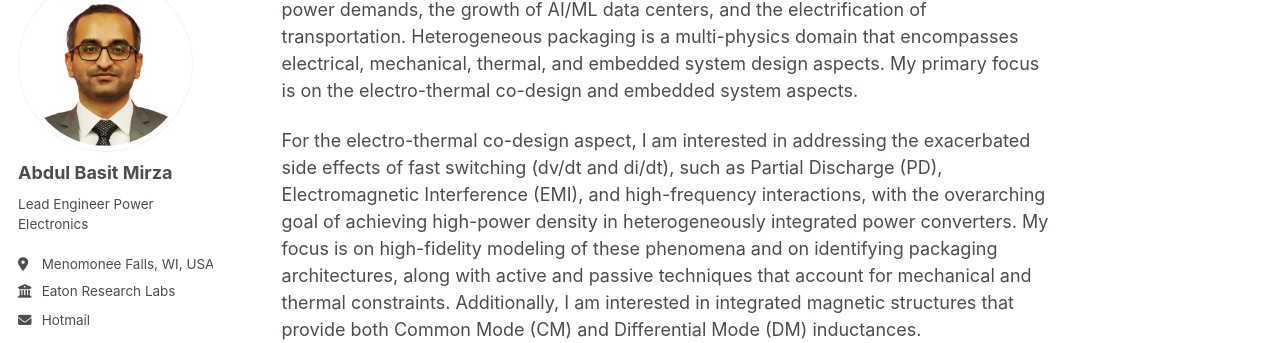
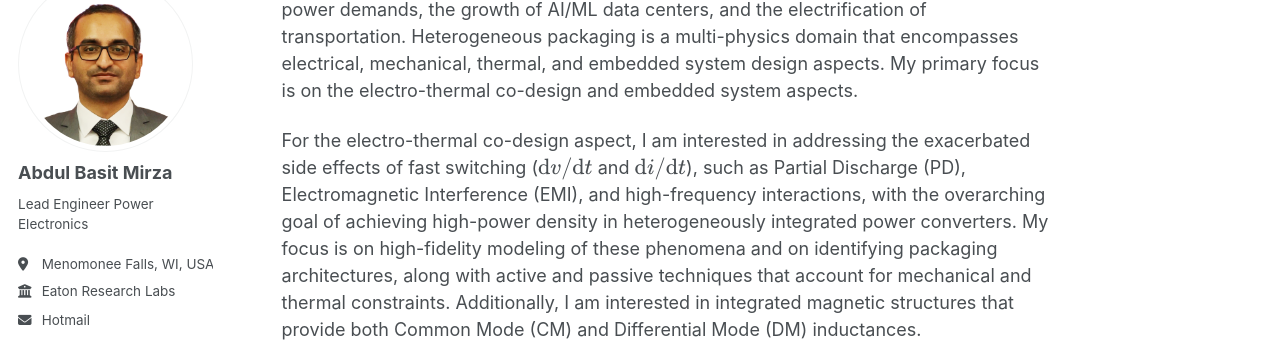
Before and after one commit to AbdulBasitMirza/abdulbasitmirza.github.io, a Jekyll site: the page built from _pages/about.md, in a window 1280 px wide and 900 px high, scrolled down 573 px. Shown: the part 130-473 px from the top of the window. Built offline with Jekyll 4.4.1, drawn with Linux system fonts in a browser that asks for light colours; some web fonts are replaced.

Commit message:
Update about.md

```diff
--- a/_pages/about.md
+++ b/_pages/about.md
@@ -16,6 +16,6 @@ Research Interests
 -----
 I am interested in modular heterogeneous integrated architectures for Wide Bandgap (WBG) and Ultra-Wide Bandgap (UWBG)-based power converters as we advance toward "Power Electronics 3.0", driven by the challenges of an aging electric grid, rising industrial power demands, the growth of AI/ML data centers, and the electrification of transportation. Heterogeneous packaging is a multi-physics domain that encompasses electrical, mechanical, thermal, and embedded system design aspects. My primary focus is on the electro-thermal co-design and embedded system aspects.
 
-For the electro-thermal co-design aspect, I am interested in addressing the exacerbated side effects of fast switching (dv/dt and di/dt), such as Partial Discharge (PD), Electromagnetic Interference (EMI), and high-frequency interactions, with the overarching goal of achieving high-power density in heterogeneously integrated power converters. My focus is on high-fidelity modeling of these phenomena and on identifying packaging architectures, along with active and passive techniques that account for mechanical and thermal constraints. Additionally, I am interested in integrated magnetic structures that provide both Common Mode (CM) and Differential Mode (DM) inductances.
+For the electro-thermal co-design aspect, I am interested in addressing the exacerbated side effects of fast switching ($$\text{d}v/\text{d}t$$ and $$\text{d}i/\text{d}t$$), such as Partial Discharge (PD), Electromagnetic Interference (EMI), and high-frequency interactions, with the overarching goal of achieving high-power density in heterogeneously integrated power converters. My focus is on high-fidelity modeling of these phenomena and on identifying packaging architectures, along with active and passive techniques that account for mechanical and thermal constraints. Additionally, I am interested in integrated magnetic structures that provide both Common Mode (CM) and Differential Mode (DM) inductances.
 
 In the realm of embedded systems, I am focused on non-invasive health monitoring of power converters. As switching frequencies increase and enter the "MHz" territory, the pool of available voltage and current sensing technologies is expensive and limited, rendering purely physics-based health prognostics and diagnostics impractical. Consequently, I am interested in developing hybrid approaches combining physics-based modeling with data-driven techniques, such as multi-time-scale Digital Twin.
```
